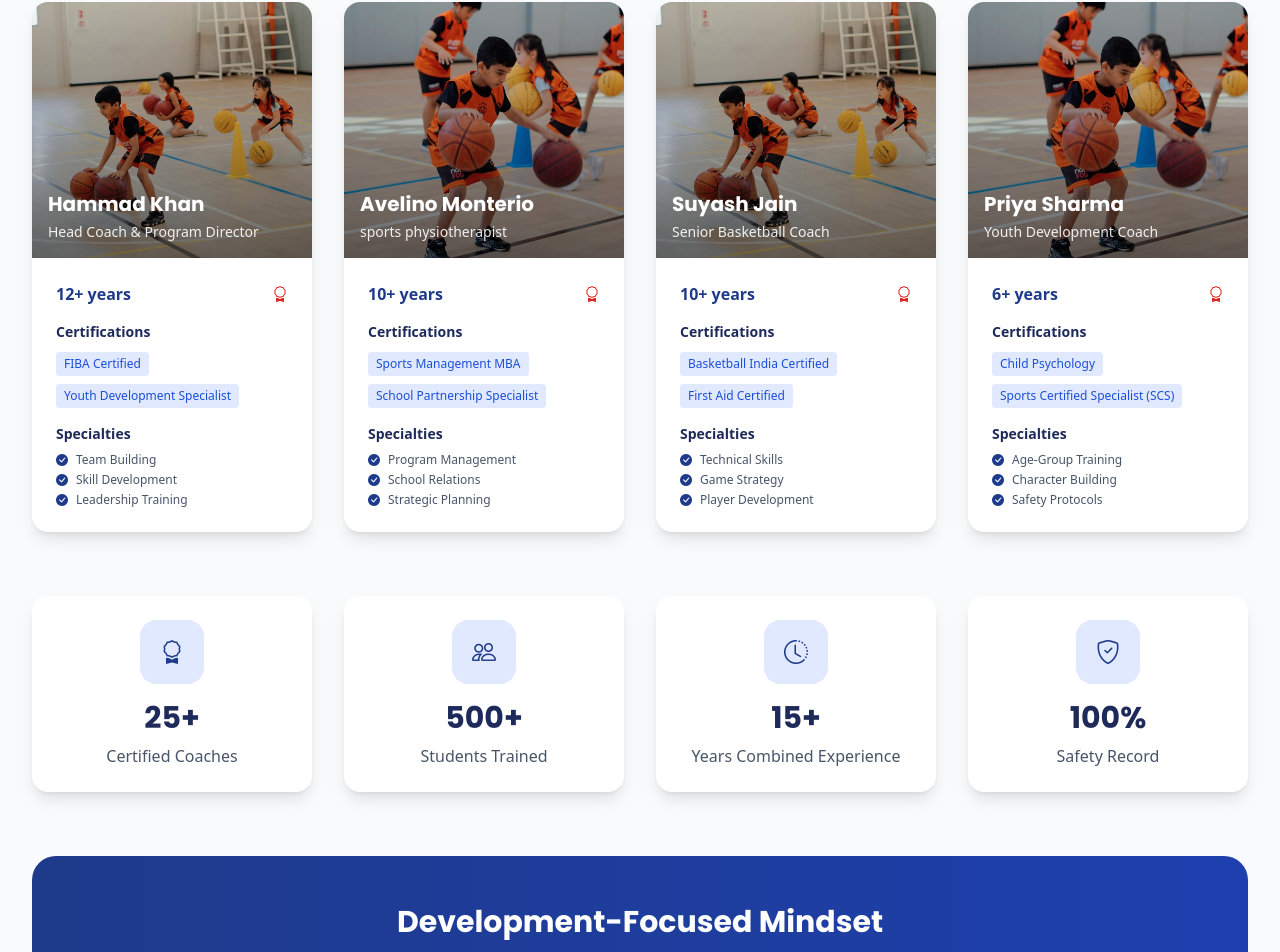
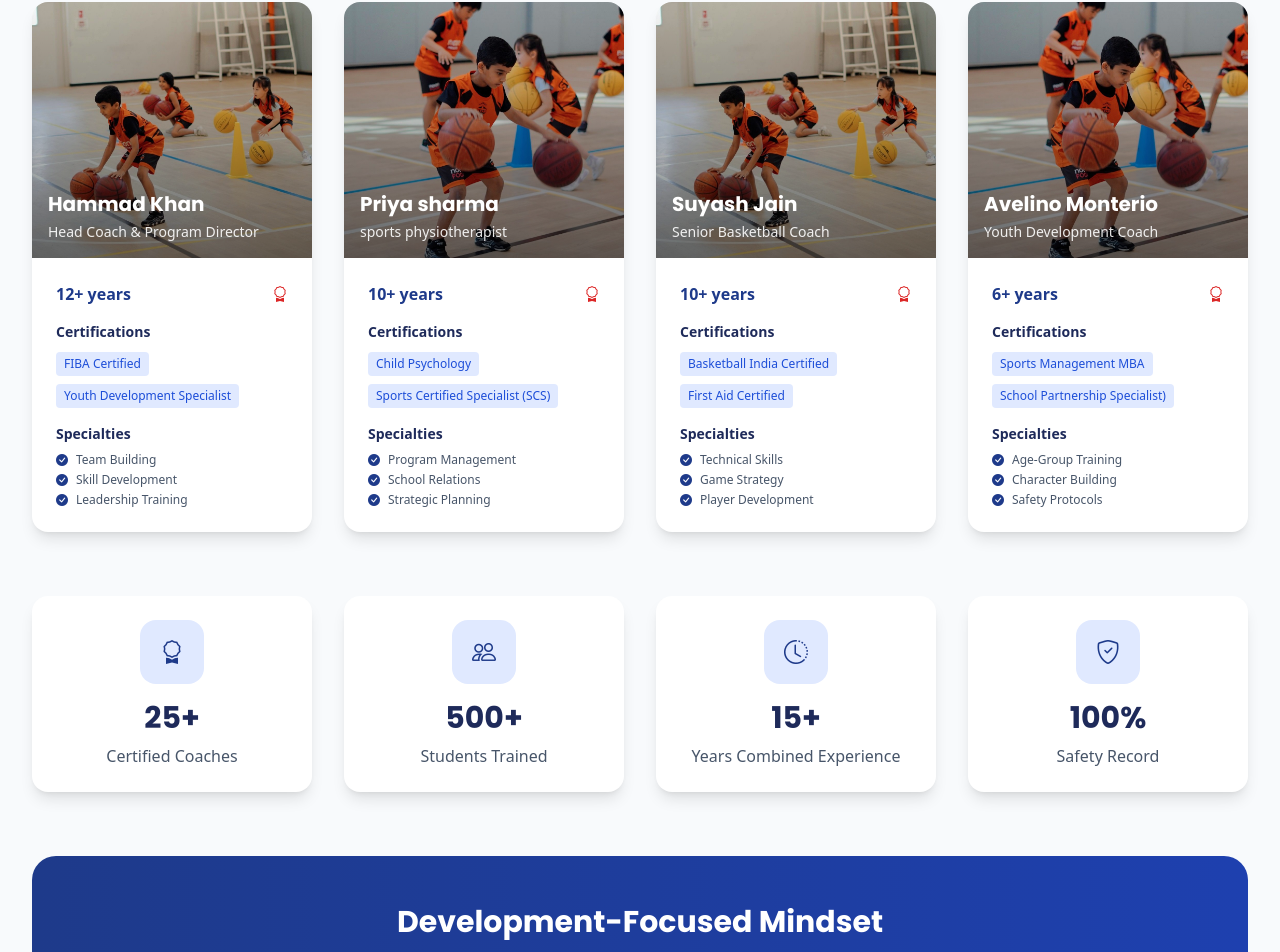
Before and after one commit to ishammadkhan-bot/websparks-mjmt0dbn, a React (Vite) app: page / in a window 1280 px wide. Shown: the part 9943-10895 px from the top of the page. Built offline with nearby package versions, Linux system fonts and the light colour scheme.

Commit message:
Swap team member details for Avelino and Priya

```diff
--- a/src/components/Team.tsx
+++ b/src/components/Team.tsx
@@ -11,10 +11,10 @@ const Team: React.FC = () => {
       specialties: ['Team Building', 'Skill Development', 'Leadership Training']
     },
     {
-      name: 'Avelino Monterio',
+      name: 'Priya sharma',
       role: 'sports physiotherapist',
       experience: '10+ years',
-      certifications: ['Sports Management MBA', 'School Partnership Specialist'],
+      certifications: ['Child Psychology', 'Sports Certified Specialist (SCS)'],
       image: '/images/c5c64e21d1e56abffd9554c6a91bb522.jpg',
       specialties: ['Program Management', 'School Relations', 'Strategic Planning']
     },
@@ -27,10 +27,10 @@ const Team: React.FC = () => {
       specialties: ['Technical Skills', 'Game Strategy', 'Player Development']
     },
     {
-      name: 'Priya Sharma',
+      name: 'Avelino Monterio',
       role: 'Youth Development Coach',
       experience: '6+ years',
-      certifications: ['Child Psychology', ' Sports Certified Specialist (SCS)'],
+      certifications: ['Sports Management MBA', ' School Partnership Specialist)'],
       image: '/images/c5c64e21d1e56abffd9554c6a91bb522.jpg',
       specialties: ['Age-Group Training', 'Character Building', 'Safety Protocols']
     }
```
